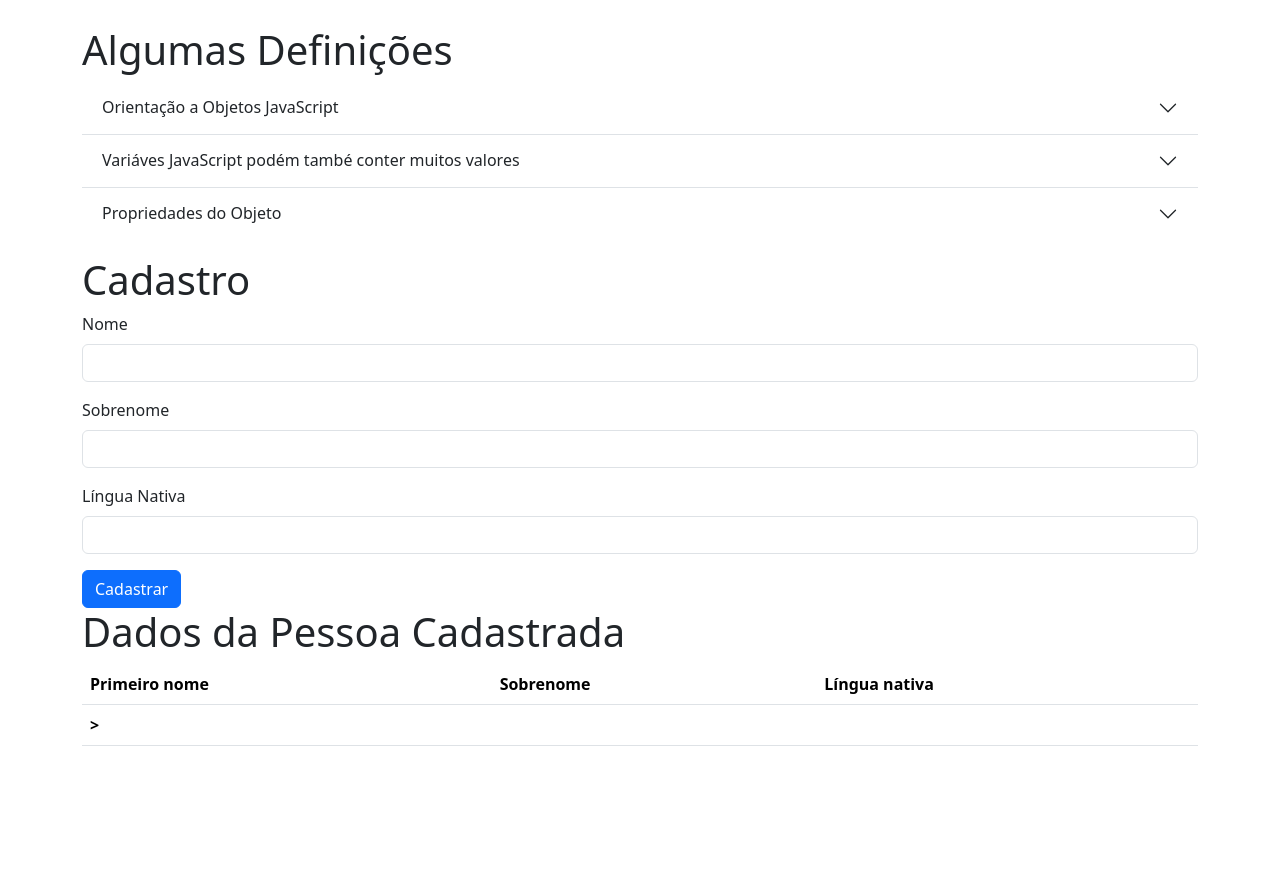
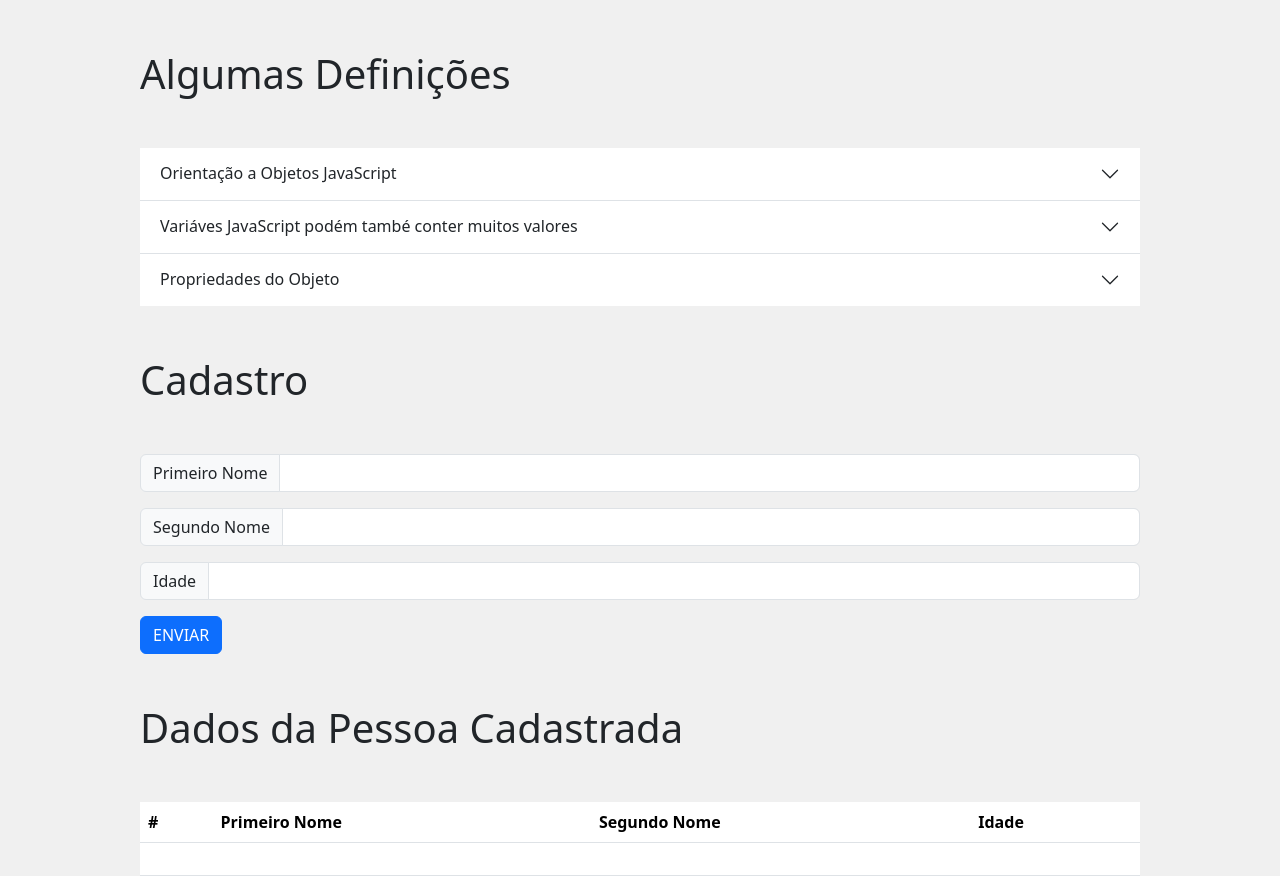
Before and after one commit to enzosiqueira/aulas_JS, a plain HTML site: page Aula 10-10/index.html in a window 1280 px wide. Before the commit the page ends 800 px from the top, so only its background shows below. Drawn offline with nearby package versions, Linux system fonts and the light colour scheme.

Commit message:
Add files via upload

```diff
--- a/Aula 10-10/index.html
+++ b/Aula 10-10/index.html
@@ -45,40 +45,43 @@
     </div>
     <p></p>
     <h1>Cadastro</h1>
-    <form>
-        <div class="mb-3">
-          <label for="exampleInputEmail1" class="form-label">Nome</label>
-          <input type="email" class="form-control" id="exampleInputEmail1" aria-describedby="emailHelp">
-        </div>
-        <div class="mb-3">
-          <label for="exampleInputPassword1" class="form-label">Sobrenome</label>
-          <input type="password" class="form-control" id="exampleInputPassword1">
-        </div>
-        <div class="mb-3">
-            <label for="exampleInputPassword1" class="form-label">Língua Nativa</label>
-            <input type="password" class="form-control" id="exampleInputPassword1">
-          </div>
-        <button type="submit" class="btn btn-primary">Cadastrar</button>
-      </form>
+    <form id="personForm" >
+      <div class="input-group mb-3">
+        <span class="input-group-text">Primeiro Nome</span>
+        <input type="text"  id="firstName" class="form-control" aria-label="Sizing example input" aria-describedby="inputGroup-sizing-default">
+      </div>
+      <div class="input-group mb-3">
+        <span class="input-group-text" >Segundo Nome</span>
+        <input type="text" id="lastName" class="form-control" aria-label="Sizing example input" aria-describedby="inputGroup-sizing-default">
+      </div>
+      <div class="input-group mb-3">
+        <span class="input-group-text">Idade</span>
+        <input type="text" class="form-control" id="age" aria-label="Sizing example input" aria-describedby="inputGroup-sizing-default">
+      </div>
+      <button type="submit" class="btn btn-primary">ENVIAR</button>
+    </form>
+
 
       <h1>Dados da Pessoa Cadastrada</h1>
       <table class="table">
         <thead>
           <tr>
-            <th scope="col">Primeiro nome</th>
-            <th scope="col">Sobrenome</th>
-            <th scope="col">Língua nativa</th>
+            <th scope="col">#</th>
+            <th scope="col">Primeiro Nome</th>
+            <th scope="col">Segundo Nome</th>
+            <th scope="col">Idade</th>
           </tr>
         </thead>
         <tbody>
           <tr>
-            <th scope="row">></div></th>
+            <!-- <th scope="row">1</th> -->
             <td></td>
-            <td></td>
+            <td><p id="displayFirstName"></p></td>
+            <td><p id="displayLastName"></p></td>
+            <td><p id="displayAge"></p></td>
           </tr>
         </tbody>
       </table>
-
     </div>
 
     <script src="https://cdn.jsdelivr.net/npm/bootstrap@5.3.2/dist/js/bootstrap.bundle.min.js" integrity="sha384-C6RzsynM9kWDrMNeT87bh95OGNyZPhcTNXj1NW7RuBCsyN/o0jlpcV8Qyq46cDfL" crossorigin="anonymous"></script>
--- a/Aula 10-10/script.js
+++ b/Aula 10-10/script.js
@@ -3,18 +3,18 @@ const person = {
   // Inicializamos as propriedades do objeto com valores vazios.
   firstName: "",
   lastName: "",
-    language: "",
+  age: "",
   // Definimos um método 'setDetails' para atualizar as propriedades do objeto com os dados do formulário, funciona como um método construtor.
-    setDetails(firstName, lastName, language) {
+  setDetails(firstName, lastName, age) {
       this.firstName = firstName;
       this.lastName = lastName;
-        this.language = language;
+      this.age = age;
   },
   // Definimos um método 'displayDetails' para exibir os detalhes da pessoa no HTML.
   displayDetails() {
       document.getElementById("displayFirstName").textContent = this.firstName;
       document.getElementById("displayLastName").textContent = this.lastName;
-        document.getElementById("displayLanguage").textContent = this.language;
+      document.getElementById("displayAge").textContent = this.age;
   }
 };
 
@@ -29,30 +29,11 @@ form.addEventListener("submit", function (e) {
   // Obtemos os valores dos campos de entrada do formulário.
   const firstName = document.getElementById("firstName").value;
   const lastName = document.getElementById("lastName").value;
-    const language = document.getElementById("language").value;
+  const age = document.getElementById("age").value;
 
   // Chamamos o método 'setDetails' metodo construtor, neste momento estamos construindo o objeto criado
-    person.setDetails(firstName, lastName, language);
+  person.setDetails(firstName, lastName, age);
 
   // Chamamos o método 'displayDetails' do objeto 'person' para exibir os detalhes no HTML.
   person.displayDetails();
 });
-
-var acc = document.getElementsByClassName("accordion");
-var i;
-
-for (i = 0; i < acc.length; i++) {
-  acc[i].addEventListener("click", function() {
-    /* Toggle between adding and removing the "active" class,
-    to highlight the button that controls the panel */
-    this.classList.toggle("active");
-
-    /* Toggle between hiding and showing the active panel */
-    var panel = this.nextElementSibling;
-    if (panel.style.display === "block") {
-      panel.style.display = "none";
-    } else {
-      panel.style.display = "block";
-    }
-  });
-}
--- a/Aula 10-10/style.css
+++ b/Aula 10-10/style.css
@@ -1,8 +1,22 @@
-.container{
-    padding-top: 2%;
-    padding-bottom: 2%;
+
+*{
+    margin: 0;
+    padding: 0;
+    list-style: none;
 }
 
-.table{
-    background-color: cyan;
+body{
+    background: rgb(240, 240, 240);
 }
+
+.container{
+    width: 80%;
+    height: 100vh;
+    margin-left: 10%;
+    margin-top: 1%;
+}
+
+h1{
+    margin-top: 5%;
+    margin-bottom: 5%;
+}
```
Lines whose indentation alone changed are shown as unchanged.
